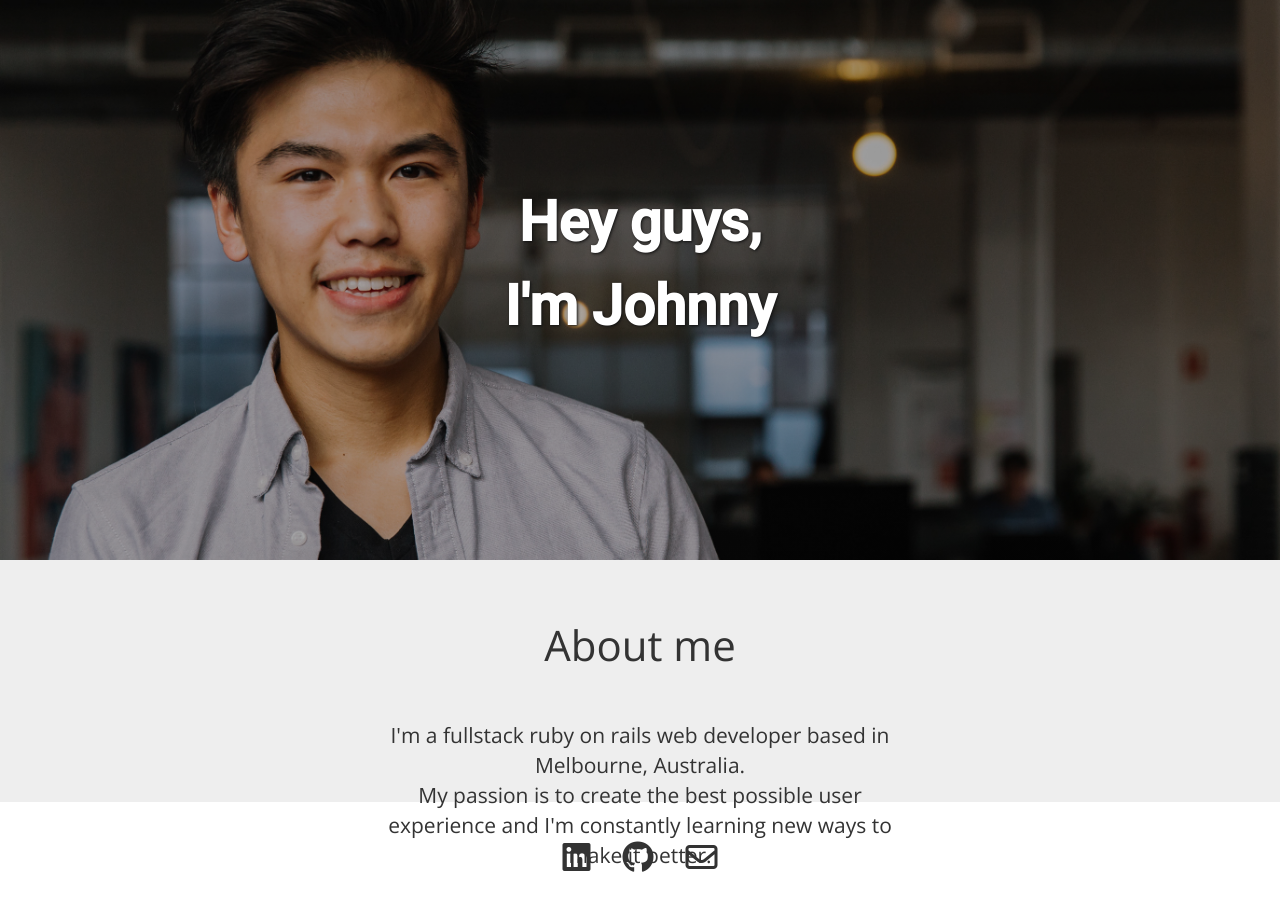
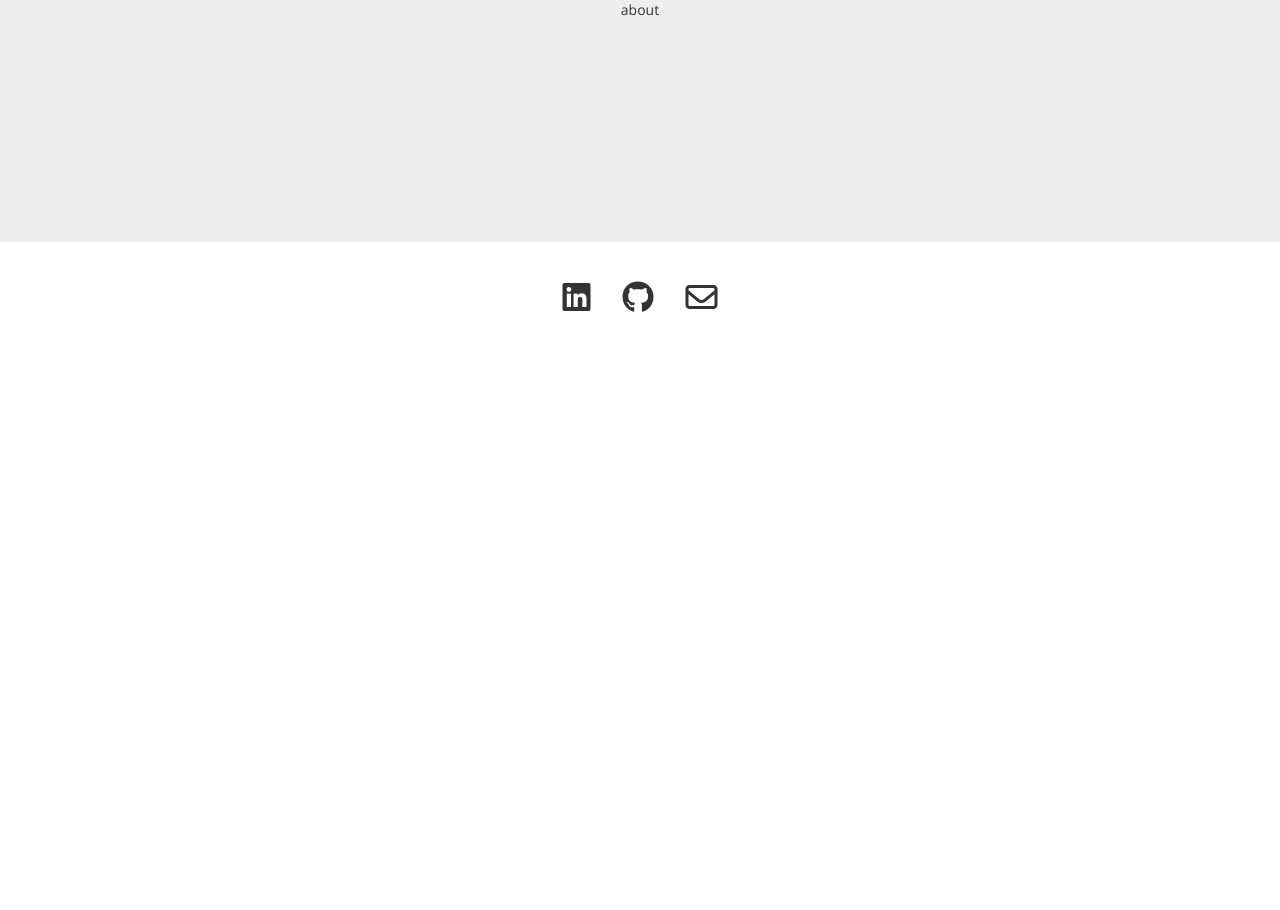
Before and after one commit to Jchan241/project-me, a React app: page /about in a window 1280 px wide. Shown: the top 910 px of the page. After the commit the page ends 800 px from the top, so only its background shows below. Built offline with nearby package versions, Linux system fonts and the light colour scheme.

Commit message:
router with about page

```diff
--- a/package.json
+++ b/package.json
@@ -27,6 +27,7 @@
     "react": "16.2",
     "react-dom": "16.2",
     "react-redux": "^5.0.6",
+    "react-router-dom": "^5.1.2",
     "redux": "^3.7.2"
   },
   "scripts": {
--- /dev/null
+++ b/src/components/about.jsx
@@ -0,0 +1,11 @@
+import React from 'react';
+
+const About = () => {
+  return (
+    <div className="intro">
+      about
+    </div>
+  );
+};
+
+export default About;
--- a/src/components/app.jsx
+++ b/src/components/app.jsx
@@ -1,17 +1,27 @@
 import React from 'react';
+import { BrowserRouter as Router, Switch, Route, Link } from 'react-router-dom';
 
 import Banner from './banner';
 import Intro from './intro';
 import Footer from './footer';
 
+import About from './about';
+
 
 const App = () => {
   return (
-    <div className="app">
-      <Banner />
-      <Intro />
-      <Footer />
-    </div>
+    <Router>
+      <div className="app">
+        <Switch>
+          <Route path="/" exact>
+            <Banner />
+            <Intro />
+          </Route>
+          <Route path="/about" component={About} />
+        </Switch>
+        <Footer />
+      </div>
+    </Router>
   );
 };
 
--- a/src/components/intro.jsx
+++ b/src/components/intro.jsx
@@ -1,4 +1,6 @@
 import React from 'react';
+import { BrowserRouter as Router, Switch, Route, Link } from 'react-router-dom';
+
 
 const Intro = () => {
   return (
@@ -9,9 +11,12 @@ const Intro = () => {
           I'm a fullstack ruby on rails web developer based in Melbourne, Australia.<br />
           My passion is to create the best possible user experience and I'm constantly learning new ways to make it better.
         </p>
+        <Link to="/about">My story <i className="fas fa-arrow-right"></i></Link>
       </div>
     </div>
   );
 };
 
 export default Intro;
+
+        // <a href="">My story <i className="fas fa-arrow-right"></i></a>
--- a/webpack.config.js
+++ b/webpack.config.js
@@ -11,6 +11,9 @@ module.exports = {
       template: '!!html-loader!templates/index.html'
     })
   ],
+  devServer: {
+    historyApiFallback: true
+  },
   devtool: 'sourcemap',
   module: {
     rules: [
```
Also changed, not shown: 1 other file (tests, documents, lock files or other folders).
